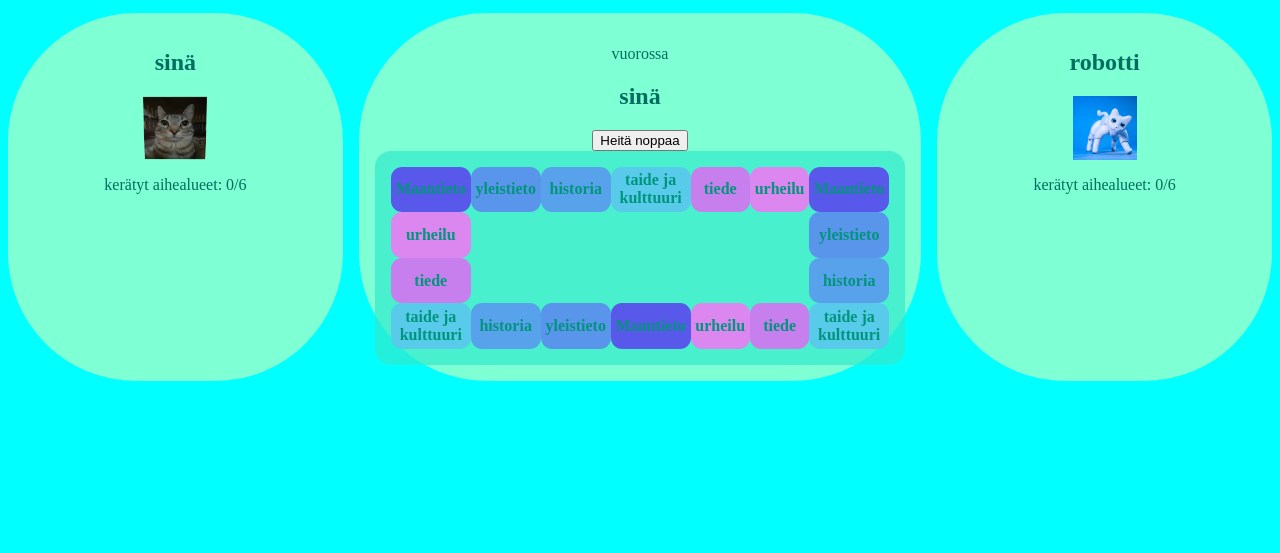
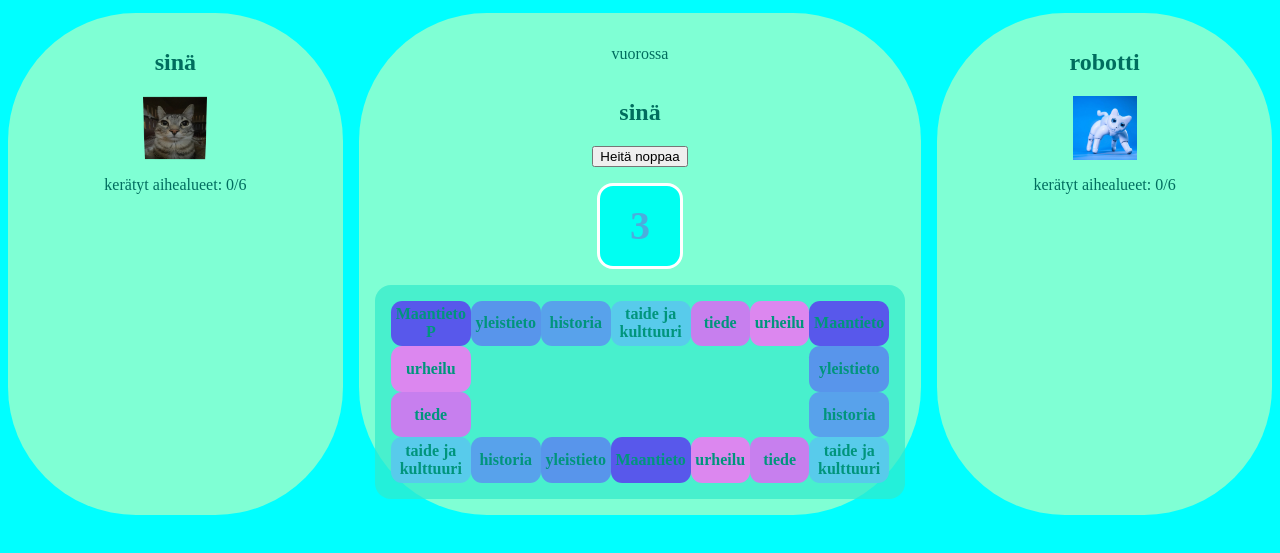
Before and after one commit to hapsishis/Triviapeli, a plain HTML site: page index.html in a window 1280 px wide. Both pictures are taken after a click on the button "Heitä noppaa". Shown: the part 157-710 px from the top of the page. Drawn offline with Linux system fonts and the light colour scheme.

Commit message:
add player token to board

```diff
--- a/game.js
+++ b/game.js
@@ -7,8 +7,25 @@ const CATEGORIES = [
    { id: "urheilu", name: "urheilu"}
 ];
 
+const gameState = {
+    player: {
+        name: "Player",
+        position: 0,
+        collectedCategories: new Set()
+    },
+    computer: {
+        name: "Tietokone",
+        position: 0,
+        collectedCategories: new Set()
+    },
+    currentTurn: "player"
+};
+
 const BOARD_SIZE= 18;
 const boardElement = document.querySelector("#board");
+const rollButtonElement = document.querySelector("#roll-button");
+const diceBoxElement = document.querySelector("#dice-box");
+rollButtonElement.addEventListener("click", RollDice);
 
 CreateBoard()
 
@@ -51,6 +68,7 @@ function CreateBoard() {
       newSpace.style.gridRow = coordinate.row;
 
       newSpace.dataset.category = category.id;
+      newSpace.dataset.spaceIndex = index;
 
       newSpace.textContent = category.name
 
@@ -60,3 +78,21 @@ function CreateBoard() {
 
 
 }
+
+function RollDice() {
+    var diceResult = Math.floor(Math.random() * 6) + 1; // Väli: 1-6
+    diceBoxElement.textContent = diceResult;
+    UpdateTokens();
+}
+
+
+
+
+function UpdateTokens(){
+    var currentSpace =document.querySelector(`[data-space-index='${gameState.player.position}']`)
+    var token = document.createElement("token")
+    token.textContent = "P";
+    token.className = "token";
+
+    currentSpace.append(token);
+}
--- a/index.html
+++ b/index.html
@@ -20,7 +20,8 @@
             <article class="dice-panel">
                 <p>vuorossa</p>
                 <h2>sinä</h2>
-                <button>Heitä noppaa</button>
+                <button id="roll-button">Heitä noppaa</button>
+                <div id="dice-box" class="dice-box">0</div>
 
                 <div id="board" class="board">Moikka</div>
             </article>
--- a/styles.css
+++ b/styles.css
@@ -46,13 +46,40 @@ body {
 }
 
 
-.dice-panel,
+
 .player-card{
     background-color: aquamarine;
     border-radius: 8rem;
     padding: 1rem;
 
 }
+
+.dice-panel {
+    background-color: aquamarine;
+    border-radius: 8rem;
+    padding: 1rem;
+    display: grid;
+    place-items: center;
+}
+
+.dice-box {
+    background: rgb(0, 255, 242);
+    width: 5rem;
+    height: 5rem;
+    border-radius: 1rem;
+    border: 0.2rem solid rgb(255, 255, 255);
+    display: grid;
+    place-items: center;
+    font-size: 2.5rem;
+    font-weight: bold;
+    margin-top: 1rem;
+    margin-bottom: 1rem;
+    color: rgb(76, 173, 221);
+}
+
 .player-image{
     width: 4rem;
 }
+.token{
+
+}
```
